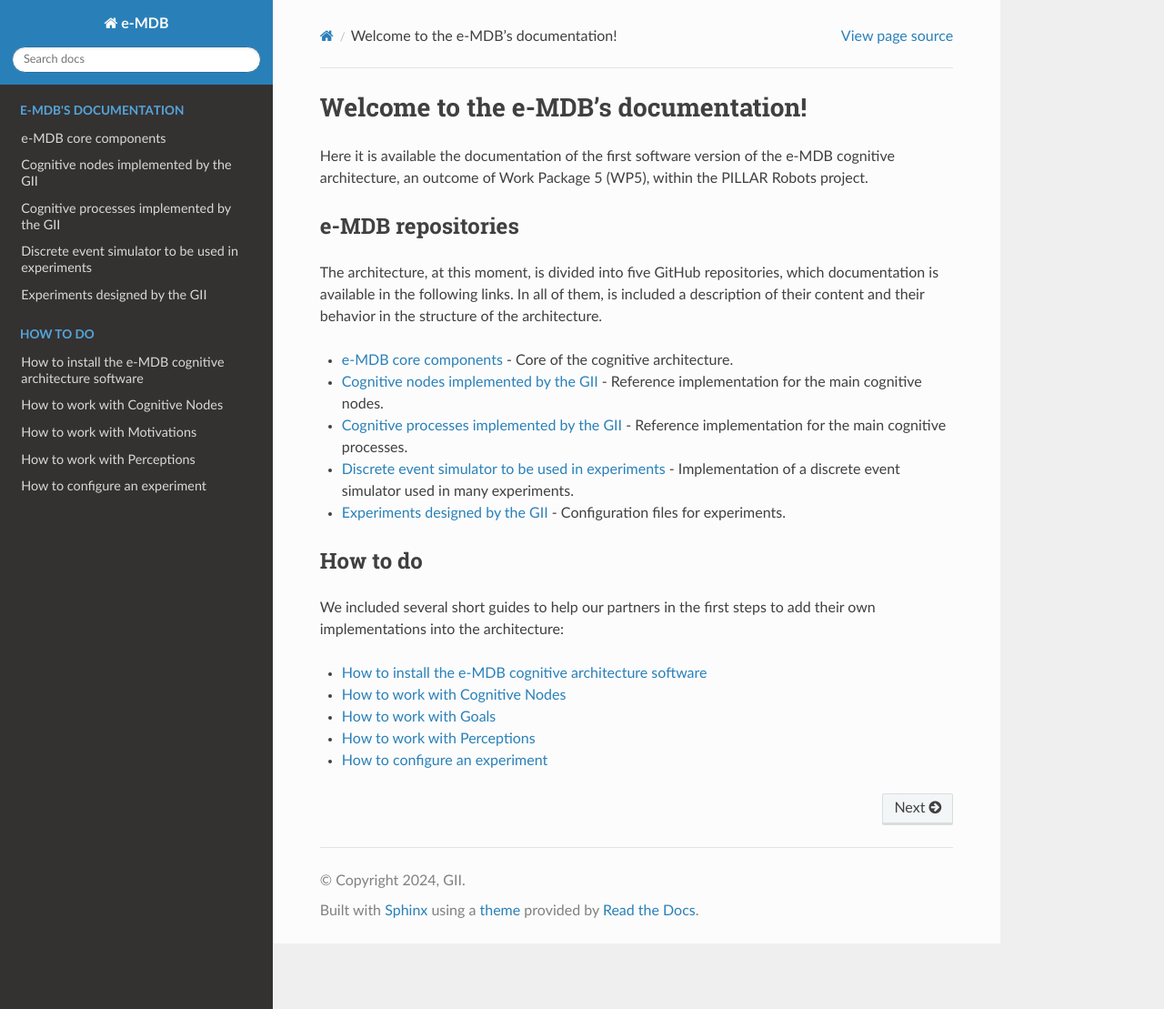
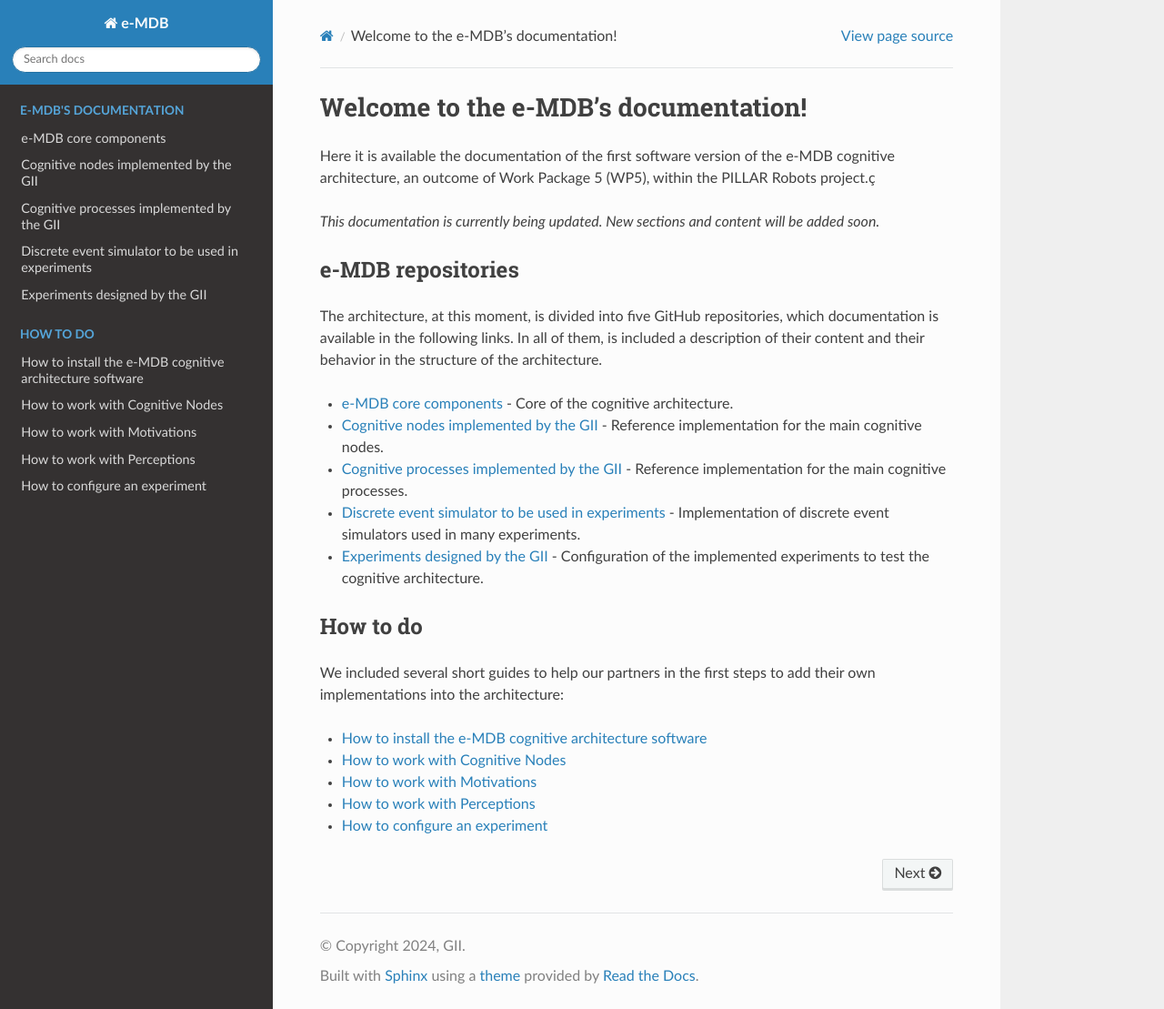
Before and after one commit to GII/emdb, a Sphinx documentation site: the page built from docs/source/index.md, in a window 1280 px wide and 1109 px high. Shown: the whole window at 91% size. Built offline with Sphinx 7.4.7 and the Read the Docs theme 3.1.0, drawn with Linux system fonts in a browser that asks for light colours.

Commit message:
Documentation updated

```diff
--- a/docs/source/index.md
+++ b/docs/source/index.md
@@ -1,6 +1,8 @@
 #  Welcome to the e-MDB's documentation!
 
-Here it is available the documentation of the first software version of the e-MDB cognitive architecture, an outcome of Work Package 5 (WP5), within the PILLAR Robots project.
+Here it is available the documentation of the first software version of the e-MDB cognitive architecture, an outcome of Work Package 5 (WP5), within the PILLAR Robots project.ç
+
+*This documentation is currently being updated. New sections and content will be added soon.*
 
 ## e-MDB repositories
 The architecture, at this moment, is divided into five GitHub repositories, which documentation is available in the following links. In all of them, is included a description of their content and their behavior in the structure of the architecture.
@@ -8,15 +10,15 @@ The architecture, at this moment, is divided into five GitHub repositories, whic
 - [e-MDB core components](https://docs.pillar-robots.eu/projects/emdb_core/) - Core of the cognitive architecture.
 - [Cognitive nodes implemented by the GII](https://docs.pillar-robots.eu/projects/emdb_cognitive_nodes_gii/) - Reference implementation for the main cognitive nodes.
 - [Cognitive processes implemented by the GII](https://docs.pillar-robots.eu/projects/emdb_cognitive_processes_gii/) - Reference implementation for the main cognitive processes.
-- [Discrete event simulator to be used in experiments](https://docs.pillar-robots.eu/projects/emdb_discrete_event_simulator_gii/) - Implementation of a discrete event simulator used in many experiments.
-- [Experiments designed by the GII](https://docs.pillar-robots.eu/projects/emdb_experiments_gii/) - Configuration files for experiments.
+- [Discrete event simulator to be used in experiments](https://docs.pillar-robots.eu/projects/emdb_discrete_event_simulator_gii/) - Implementation of discrete event simulators used in many experiments.
+- [Experiments designed by the GII](https://docs.pillar-robots.eu/projects/emdb_experiments_gii/) - Configuration of the implemented experiments to test the cognitive architecture.
 
 ## How to do
 We included several short guides to help our partners in the first steps to add their own implementations into the architecture:
 
 - [How to install the e-MDB cognitive architecture software](how_to_do/how_to_install.md)
 - [How to work with Cognitive Nodes](how_to_do/work_with_cognitive_nodes.md)
-- [How to work with Goals](how_to_do/work_with_goals.md)
+- [How to work with Motivations](how_to_do/work_with_goals.md)
 - [How to work with Perceptions](how_to_do/work_with_perceptions.md)
 - [How to configure an experiment](how_to_do/yaml_launch_files.md)
 
```
Also changed, not shown: docs/source/how_to_do/how_to_install.md (+2 -0 lines).
